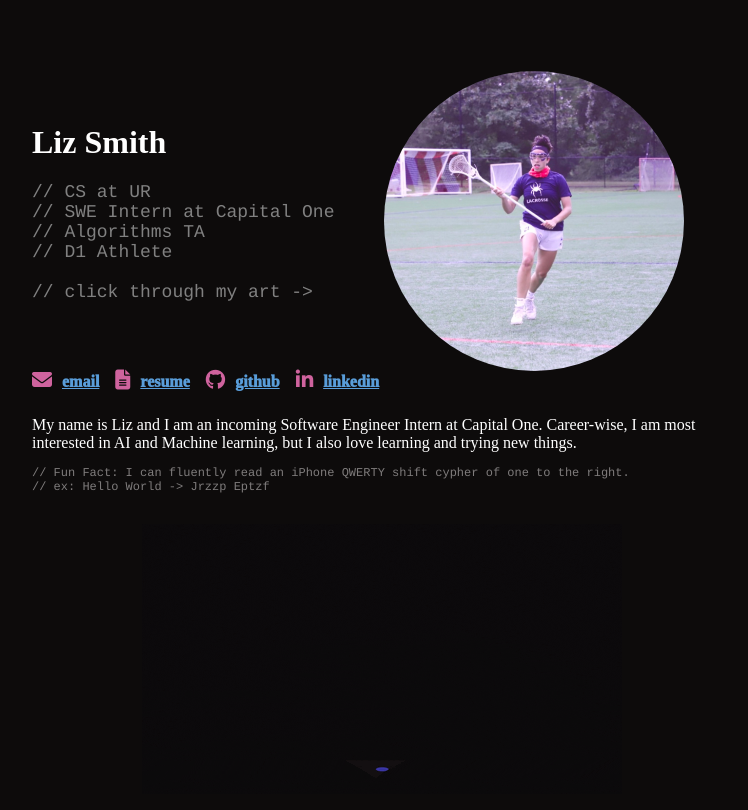
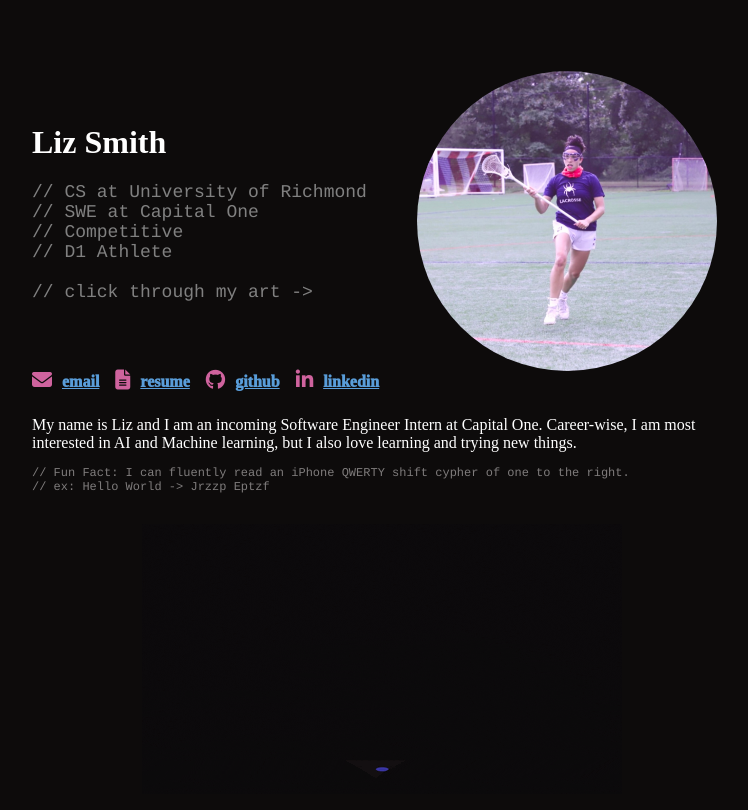
Before and after one commit to lizlouise1335/lizlouise1335.github.io, a plain HTML site: page index.html in a window 1280 px wide. Shown: the whole page, without its empty margins (258-1006 px from the left). Drawn offline with Linux system fonts and the light colour scheme.

Commit message:
Update index.html

```diff
--- a/index.html
+++ b/index.html
@@ -92,7 +92,7 @@
         <div class="header-section">
             <div class="header-frame">
                 <h1>Liz Smith</h1>
-                <h2>// CS at UR <br> // SWE Intern at Capital One <br> // Algorithms TA <br> // D1 Athlete <br><br>
+                <h2>// CS at University of Richmond <br> // SWE at Capital One <br> // Competitive <br> // D1 Athlete <br><br>
                     // click through my art -></h2>
             </div>
             <div class="img-frame">
```
